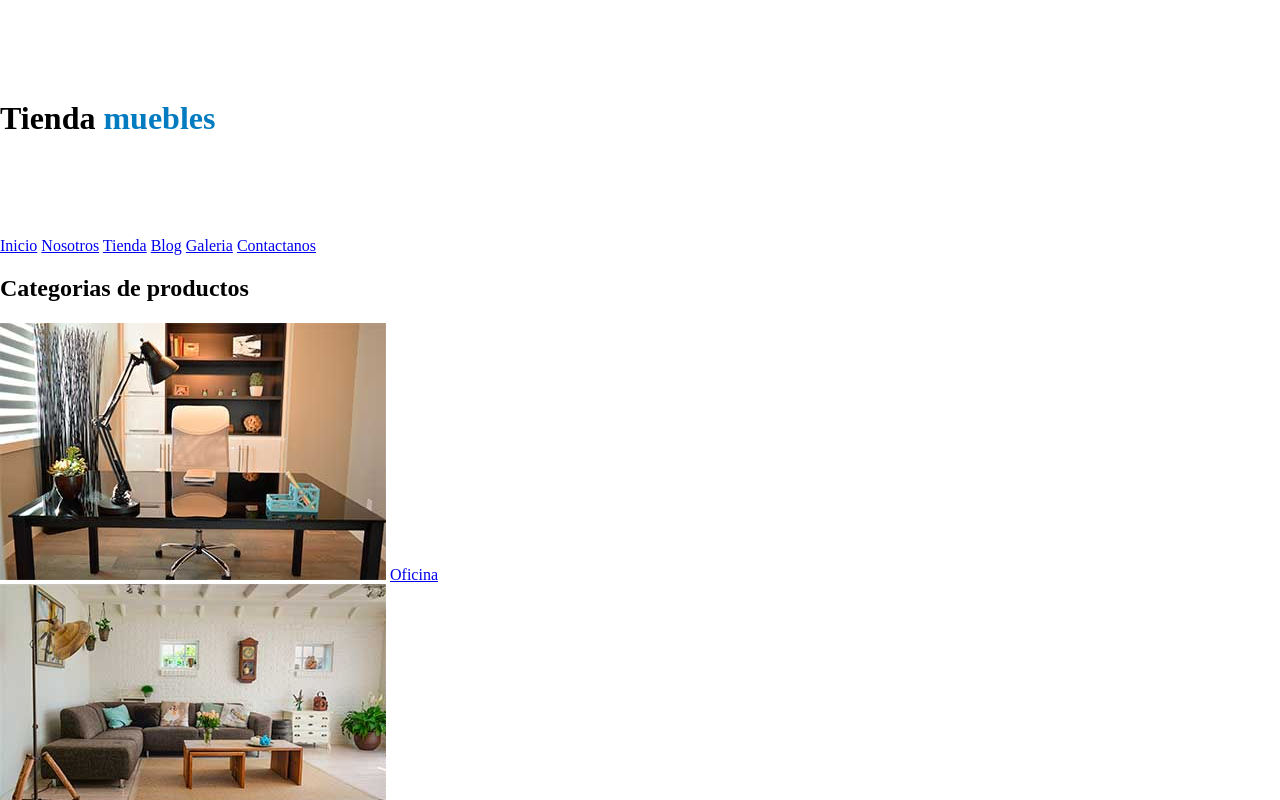
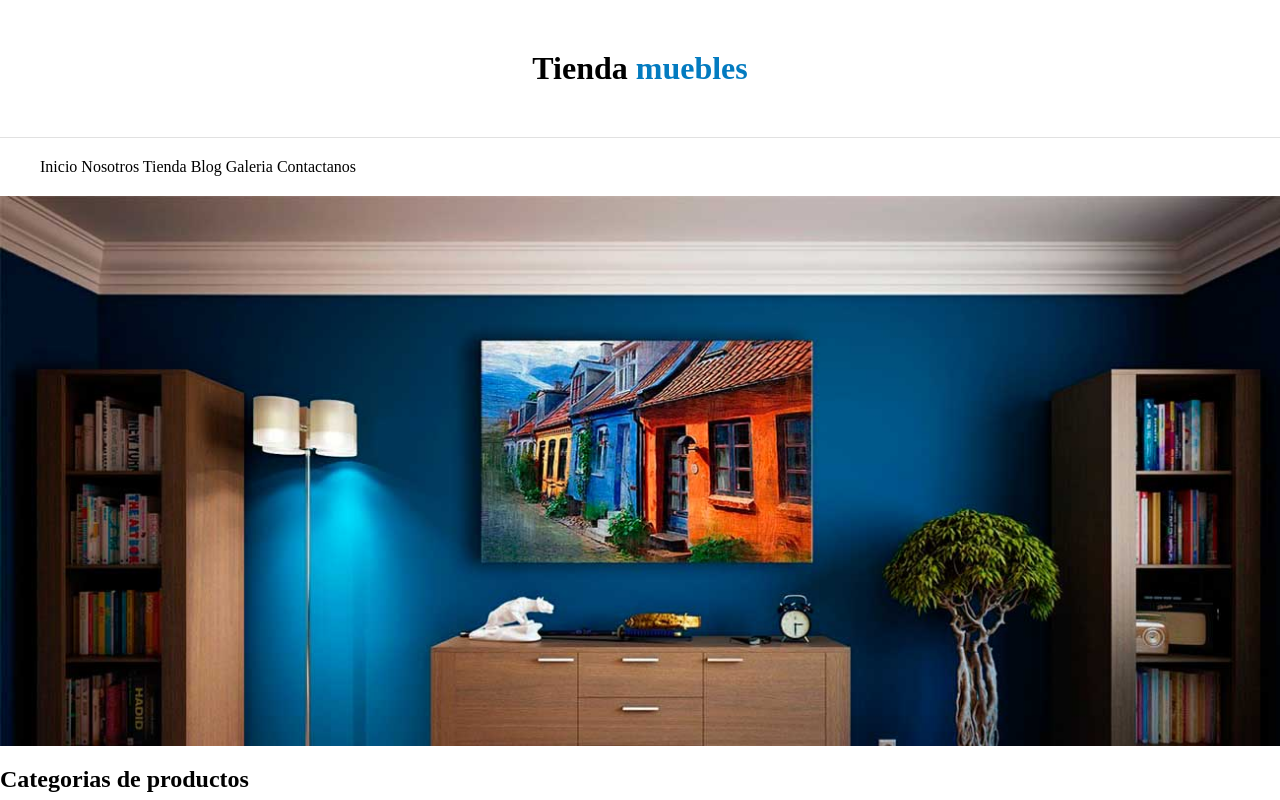
Before and after one commit to IngLeonardo/proyectoEcommerce, a website: page Index.html in a window 1280 px wide. Shown: the top 800 px of the page. Drawn offline with nearby package versions, Linux system fonts and the light colour scheme.

Commit message:
InicioEstilo del menu de navegacion

```diff
--- a/Index.html
+++ b/Index.html
@@ -11,7 +11,8 @@
 <header>
     <h1 class="nombre-sitio">Tienda <span>muebles</span></h1>
 </header>
-<nav class="navegacion">
+<div class="contenedor-navegacion">
+    <nav class="nav-principal contenedor">
         <a href="#">Inicio</a>
         <a href="#">Nosotros</a>
         <a href="#">Tienda</a>
@@ -19,7 +20,8 @@
         <a href="#">Galeria</a>
         <a href="#">Contactanos</a>
     </nav>
-
+</div>
+<div class="hero"></div>
 <section>
     <h2>Categorias de productos</h2>
     <div>
--- a/css/app.css
+++ b/css/app.css
@@ -4,15 +4,36 @@ html{
 *, *:before, *:after{
     box-sizing: inherit;
 }
+/* Globales */
+a {
+ text-decoration: none;
+ color: #000000;
+}
+.contenedor{
+    max-width: 1200px;
+    margin: 0 auto;
+}
+
+/** Header y navegación **/
 .nombre-sitio{
-    margin-top: 100px;
-    margin-bottom: 100px;
+    margin-top: 50px;
+    margin-bottom: 50px;
+    text-align: center;
 }
 .nombre-sitio span{
     color: #037bc0;
 }
-.sobre-nosotros{
-    background-color: brown;
-    width: 200px;
-    padding: 25px;
+.contenedor-navegacion{
+    border-top: 1px solid #e1e1e1;
 }
+.nav-principal{
+    padding: 20px 0;
+
+}
+.hero{
+    background-image: url(../img/principal.jpg);
+    background-repeat: no-repeat;
+    background-size: cover;
+    height: 550px;
+}
+/* ---------------*/
```
Lines whose indentation alone changed are shown as unchanged.
